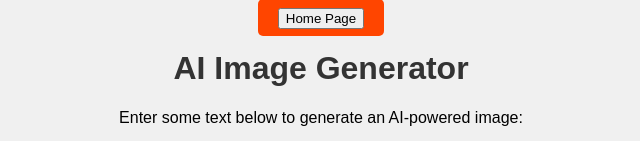
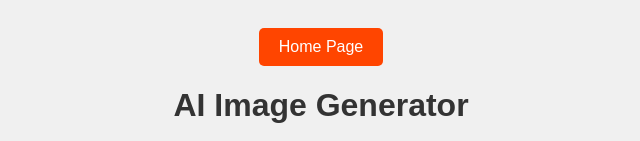
Before and after one commit to Abhinav2011VS/AIStart, a plain HTML site: page imagegen/index.html in a window 1280 px wide. Shown: the top 141 px of the page, without its empty margins (319-959 px from the left). Drawn offline with Linux system fonts and the light colour scheme.

Commit message:
Update index.html

```diff
--- a/imagegen/index.html
+++ b/imagegen/index.html
@@ -42,8 +42,8 @@
     </style>
 </head>
 <body>
-    <a class="cta-button", href="/">
-        <button>Home Page</button>
+    <a href="/">
+        <button class="cta-button">Home Page</button>
     </a>
     <h1>AI Image Generator</h1>
     <p>Enter some text below to generate an AI-powered image:</p>
```
